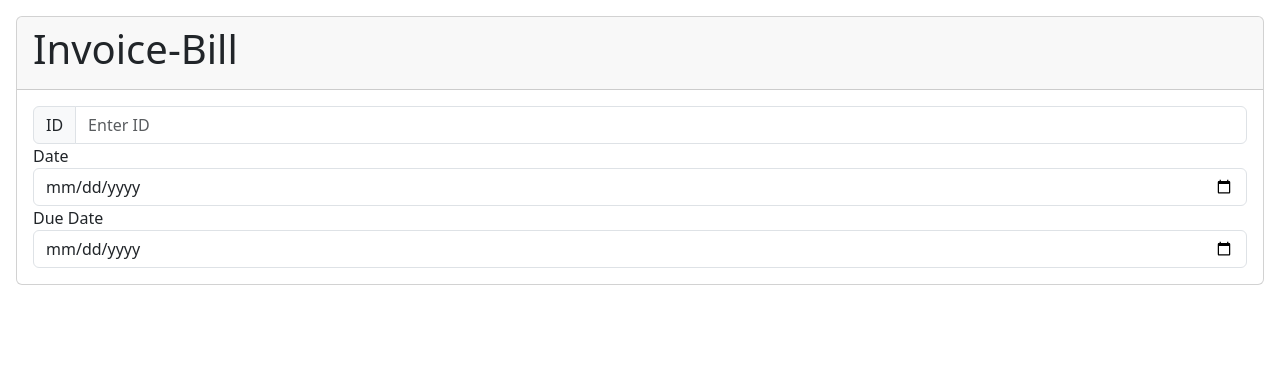
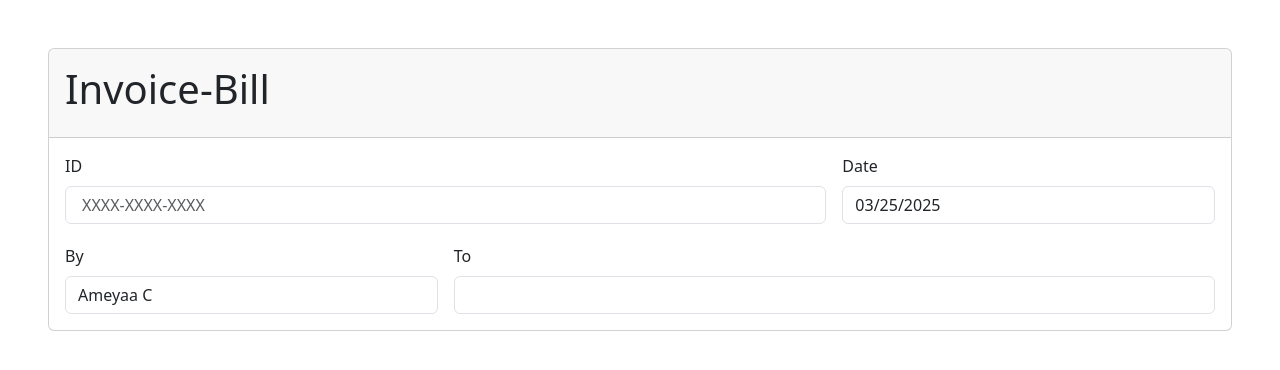
Before and after one commit to ameyaac/InvoiceGenerator, an Angular app: page / in a window 1280 px wide. Shown: the top 370 px of the page. Built offline with nearby package versions, Linux system fonts and the light colour scheme.

Commit message:
header fields

```diff
--- a/src/app/header/header.component.html
+++ b/src/app/header/header.component.html
@@ -1,18 +1,36 @@
 <form action="" method="get">
-    <div class="card m-3">
-        <div class="card-header">
+    <div class="card m-5">
+        <div class="card-header p-3">
             <h1>Invoice-Bill</h1>
         </div>
-        <div class="card-body">
-            <div class="input-group">
-                <label for="invoice-id" class="input-group-text">ID</label>
-                <input type="text" name="invoice-id" id="invoice-id" class="form-control" placeholder="Enter ID">
+        <div class="card-body p-3">
+            <div class="row g-3">
+                <div class="col-8">
+                    <label for="invoice-id" class="form-label">ID</label>
+                    <input type="text" name="invoice-id" id="invoice-id" class="form-control ps-3"
+                        placeholder="XXXX-XXXX-XXXX" readonly>
+                </div>
+
+                <div class="col-4">
+                    <label for="invoice-date" class="form-label">Date</label>
+                    <input type="date" name="invoice-date" id="invoice-date" class="form-control" [value]="date" readonly>
+                </div>
             </div>
 
-            <label for="invoice-issue-date">Date</label>
-            <input type="date" name="invoice-issue-date" id="invoice-issue-date" class="form-control">
-            <label for="invoice-due-date">Due Date</label>
-            <input type="date" name="invoice-due-date" id="invoice-due-date" class="form-control">
+            <div class="row g-3 mt-1">
+
+                <div class="col-4">
+                    <label for="invoice-by" class="form-label">By</label>
+                    <input type="email" name="invoice-by" id="invoice-by" class="form-control" value="Ameyaa C" readonly>
+                </div>
+                <div class="col-8">
+                    <label for="invoice-to" class="form-label">To</label>
+                    <input type="text" name="invoice-to" id="invoice-to" class="form-control" required>
+                </div>
+
+
+            </div>
+
         </div>
     </div>
 </form>
--- a/src/app/header/header.component.ts
+++ b/src/app/header/header.component.ts
@@ -9,4 +9,6 @@ import { Component } from '@angular/core';
 })
 export class HeaderComponent {
 
+  date = new Date().toISOString().split("T")[0];
+
 }
```
